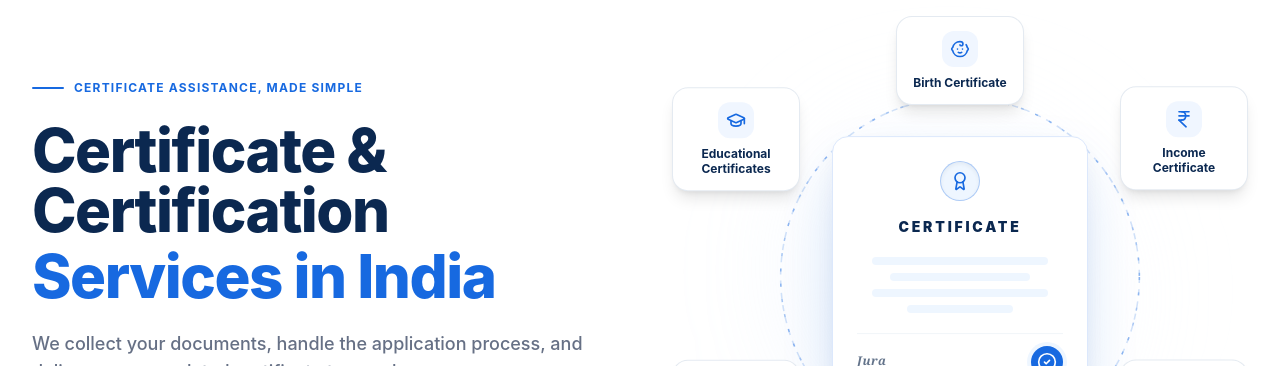
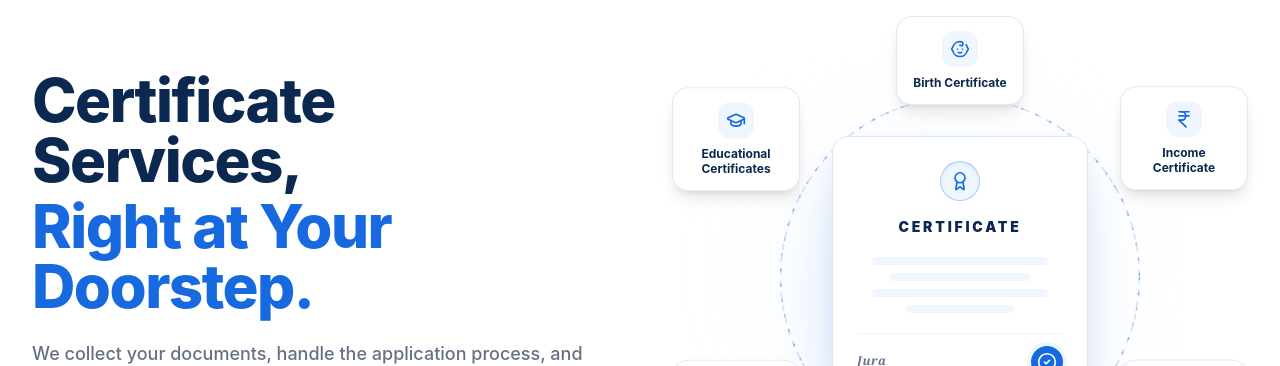
Before and after one commit to feroz32/certiR, a Next.js app: page / in a window 1280 px wide. Shown: the part 128-494 px from the top of the page. Built offline with nearby package versions, Linux system fonts and the light colour scheme; no server answers.

Commit message:
Restore exact original hero headline Certificate Services, Right at Your Doorstep

```diff
--- a/src/app/page.tsx
+++ b/src/app/page.tsx
@@ -41,16 +41,10 @@ export default function HomePage() {
           {/* Left Column: Text & WhatsApp CTA */}
           <div className="lg:col-span-6 space-y-6 text-left">
 
-            {/* Eyebrow Label */}
-            <div className="flex items-center gap-2.5 text-[#1769E0] text-xs font-bold uppercase tracking-widest">
-              <span className="w-8 h-0.5 bg-[#1769E0] inline-block rounded-full" />
-              <span>CERTIFICATE ASSISTANCE, MADE SIMPLE</span>
-            </div>
-
-            {/* Exactly One Main H1 Heading */}
+            {/* Main H1 Headline with exact original lines */}
             <h1 className="text-4xl sm:text-5xl lg:text-6xl font-extrabold tracking-tight leading-[1.12]">
-              <span className="text-[#0B2850] block">Certificate &amp; Certification</span>
-              <span className="text-[#1769E0] block mt-1.5">Services in India</span>
+              <span className="text-[#0B2850] block">Certificate Services,</span>
+              <span className="text-[#1769E0] block mt-1.5">Right at Your Doorstep.</span>
             </h1>
 
             {/* Supporting Text */}
```
